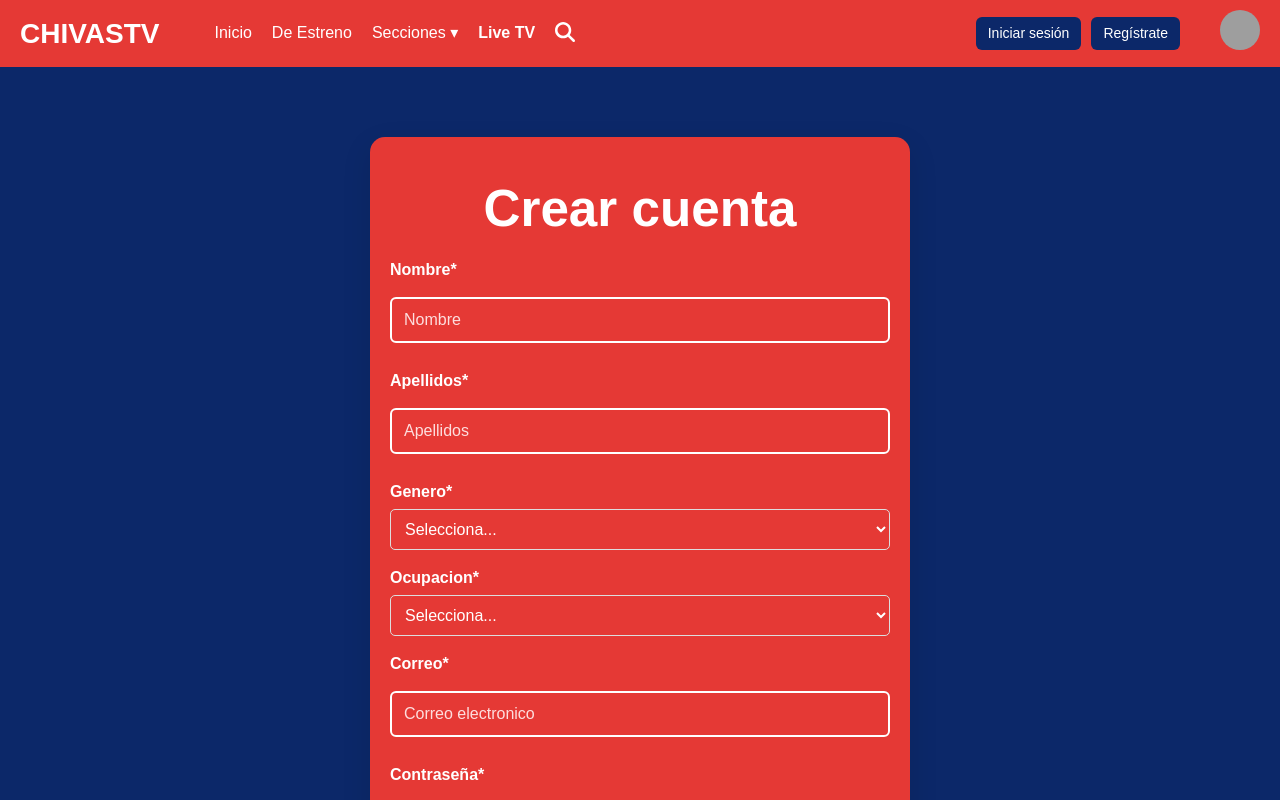
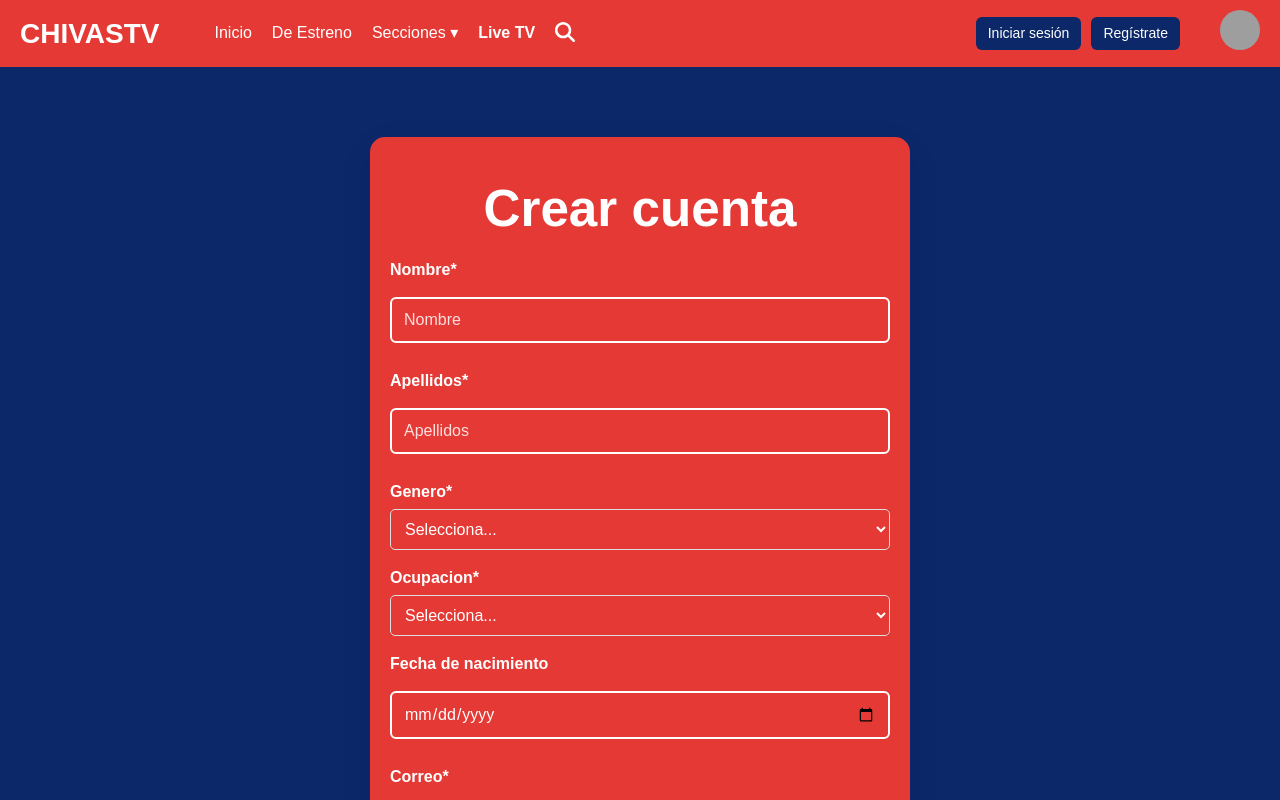
Before and after one commit to A01639373/ChivasTv-Webpage, a React (Vite) app in the folder chivasR/: page /register in a window 1280 px wide. Shown: the top 800 px of the page. Built offline with nearby package versions, Linux system fonts and the light colour scheme; grey boxes are pictures that could not be loaded; a web font is replaced by a local one.

Commit message:
added missing variable to registerForm.jsx

```diff
--- a/chivasR/src/components/RegisterForm.jsx
+++ b/chivasR/src/components/RegisterForm.jsx
@@ -13,6 +13,7 @@ const RegisterForm = () => {
     nombre:'',
     apellido:'',
     genero:'',
+    fechaNacimiento:'',
     ocupacion:'',
     email:'',
     contraseña:'',
@@ -87,6 +88,10 @@ const RegisterForm = () => {
       errors.genero = 'Selecciona tu género';
     }else if(formValues.genero ==''){
       errors.genero = 'Selecciona tu género';
+    }
+
+    if (!formValues.fechaNacimiento) {
+      errors.fechaNacimiento = 'Inserta tu fecha de nacimiento';
     }
 
     if (!formValues.ocupacion) {
@@ -168,6 +173,17 @@ const RegisterForm = () => {
           </select>
           <p>{formErrors.ocupacion}</p>
 
+          <label htmlFor='fechaNacimiento'>Fecha de nacimiento</label>
+          <input
+            type="date"
+            name="fechaNacimiento"
+            value={formValues.fechaNacimiento}
+            placeholder="Ingrese fecha de nacimiento"
+            onChange={handleChange}
+          />
+          <p>{formErrors.fechaNacimiento}</p>
+
+
           <label htmlFor='email'>Correo*</label>
           <input
             type='email'
```
